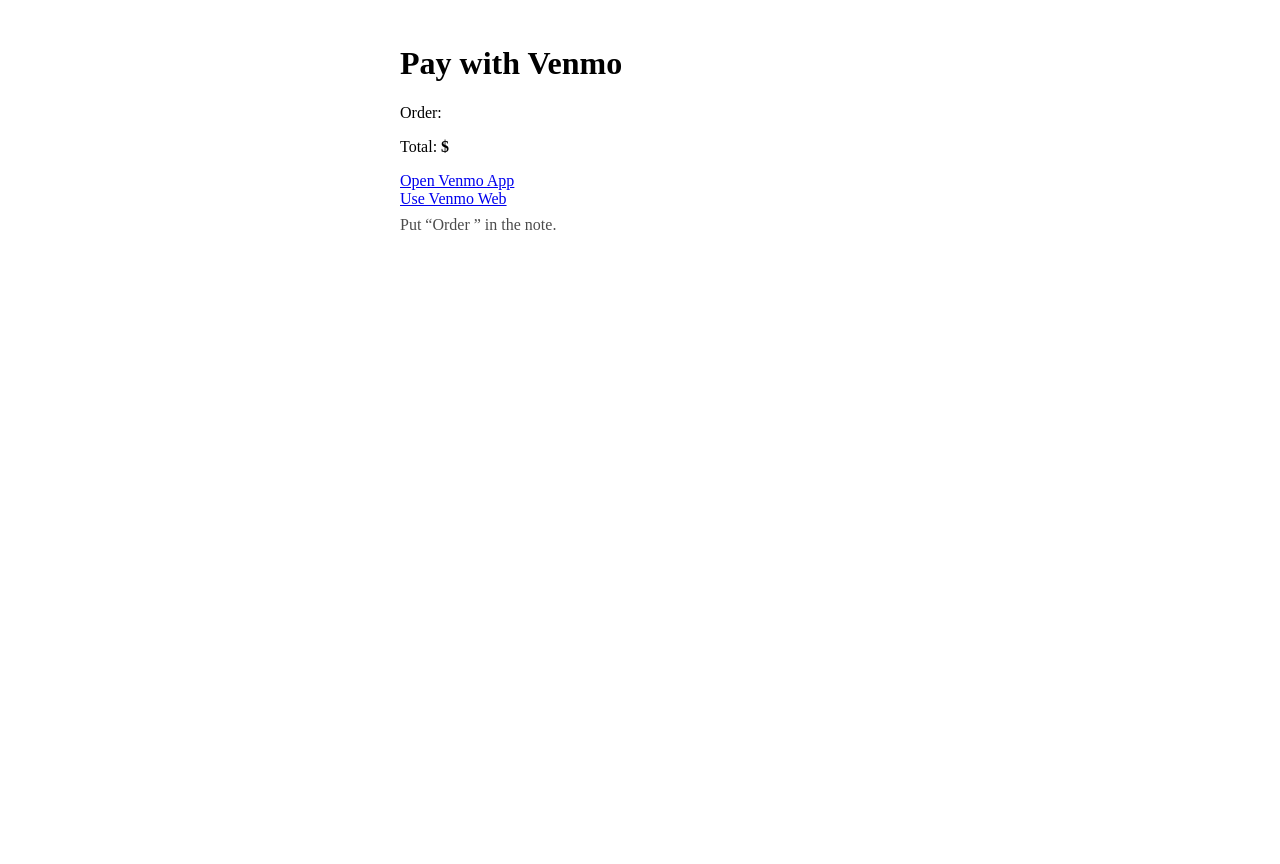
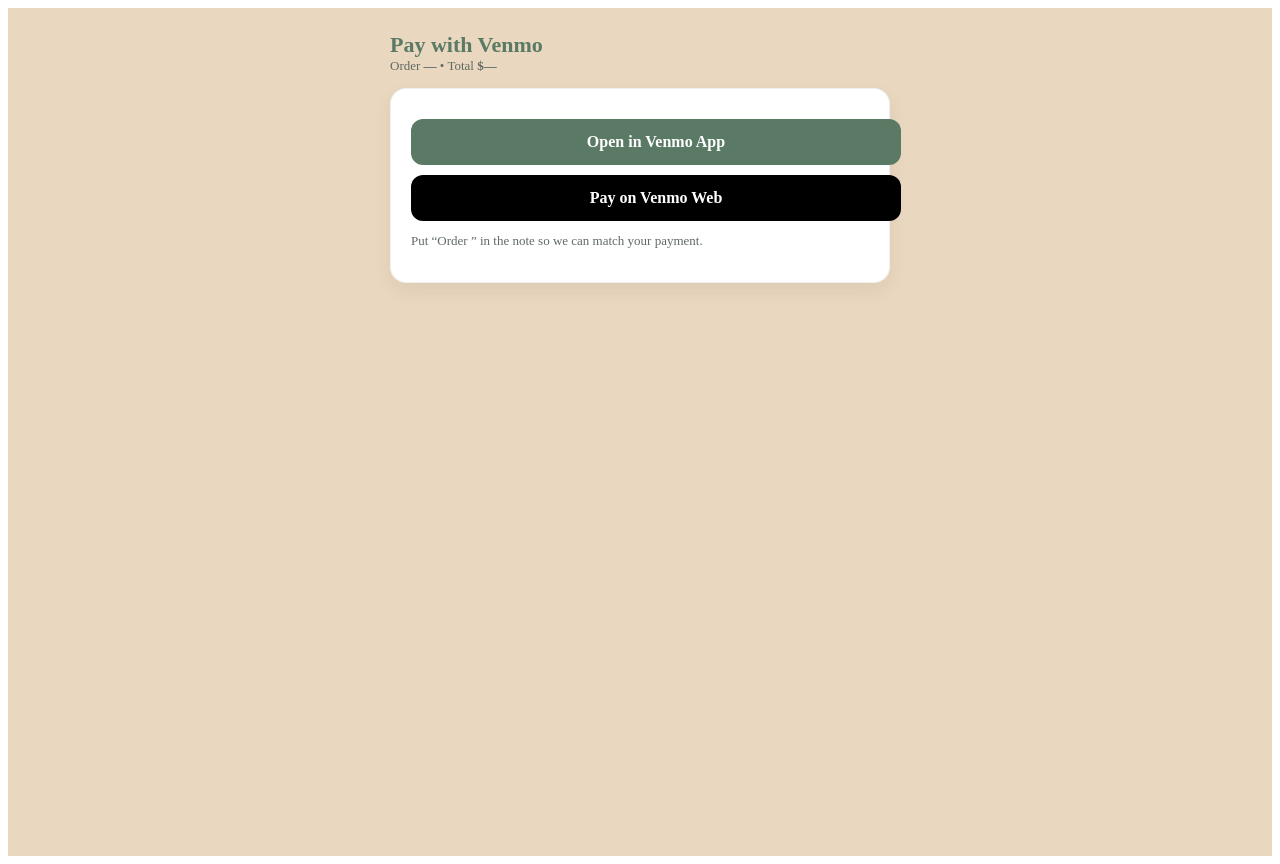
Before and after one commit to jrattebery-hub/bodhipep-order-form, a Next.js app: page /pay/venmo in a window 1280 px wide. Before the commit the page ends 800 px from the top, so only its background shows below. Built offline with nearby package versions, Linux system fonts and the light colour scheme.

Commit message:
fix(venmo): force-dynamic + Suspense around useSearchParams

```diff
--- a/app/pay/venmo/page.tsx
+++ b/app/pay/venmo/page.tsx
@@ -1,24 +1,71 @@
 'use client';
+
+import { Suspense } from 'react';
 import { useSearchParams } from 'next/navigation';
 
-export default function VenmoPay() {
+export const dynamic = 'force-dynamic';
+
+const BRAND = { bg: '#EAD7BF', green: '#5A7A65', ink: '#2a2a2a', muted: '#5f6a63' };
+
+// Replace with your actual Venmo handle
+const VENMO_USER = 'BodhiPep';
+
+function VenmoInner() {
   const sp = useSearchParams();
   const order = sp.get('order') ?? '';
   const total = sp.get('total') ?? '';
 
-  const venmoUser = 'YourVenmoUser';
   const note = `Order ${order}`;
-  const venmoDeep = `venmo://paycharge?txn=pay&recipients=${encodeURIComponent(venmoUser)}&amount=${encodeURIComponent(total)}&note=${encodeURIComponent(note)}`;
-  const venmoWeb  = `https://venmo.com/${encodeURIComponent(venmoUser)}?txn=pay&amount=${encodeURIComponent(total)}&note=${encodeURIComponent(note)}`;
+  const venmoDeep = `venmo://paycharge?txn=pay&recipients=${encodeURIComponent(
+    VENMO_USER
+  )}&amount=${encodeURIComponent(total)}&note=${encodeURIComponent(note)}`;
+  const venmoWeb = `https://venmo.com/${encodeURIComponent(
+    VENMO_USER
+  )}?txn=pay&amount=${encodeURIComponent(total)}&note=${encodeURIComponent(note)}`;
 
   return (
-    <main style={{padding:16,maxWidth:480,margin:'0 auto'}}>
-      <h1>Pay with Venmo</h1>
-      <p>Order: <b>{order}</b></p>
-      <p>Total: <b>${total}</b></p>
-      <a href={venmoDeep}>Open Venmo App</a><br/>
-      <a href={venmoWeb}>Use Venmo Web</a>
-      <p style={{opacity:.7,marginTop:8}}>Put “Order {order}” in the note.</p>
+    <main
+      style={{
+        minHeight: '100dvh',
+        background: BRAND.bg,
+        color: BRAND.ink,
+        padding: '24px 14px',
+      }}
+    >
+      <style>{`
+        .wrap{max-width:500px;margin:0 auto;display:grid;gap:14px}
+        .card{background:#fff;border:1px solid rgba(0,0,0,.06);border-radius:16px;box-shadow:0 8px 20px rgba(0,0,0,.06);padding:20px}
+        .hdr{font-size:22px;font-weight:800;color:${BRAND.green}}
+        .btn{display:block;width:100%;text-align:center;font-weight:700;padding:14px 16px;border-radius:12px;margin-top:10px;text-decoration:none}
+        .btnApp{background:${BRAND.green};color:#fff}
+        .btnWeb{background:#000;color:#fff}
+        .muted{color:${BRAND.muted};font-size:13px}
+      `}</style>
+
+      <div className="wrap">
+        <header>
+          <div className="hdr">Pay with Venmo</div>
+          <div className="muted">
+            Order <b>{order || '—'}</b> • Total <b>${total || '—'}</b>
+          </div>
+        </header>
+
+        <section className="card">
+          <a href={venmoDeep} className="btn btnApp">Open in Venmo App</a>
+          <a href={venmoWeb} className="btn btnWeb">Pay on Venmo Web</a>
+          <p className="muted" style={{ marginTop: 12 }}>
+            Put “Order {order}” in the note so we can match your payment.
+          </p>
+        </section>
+      </div>
     </main>
   );
 }
+
+export default function Page() {
+  return (
+    <Suspense fallback={null}>
+      <VenmoInner />
+    </Suspense>
+  );
+}
```
